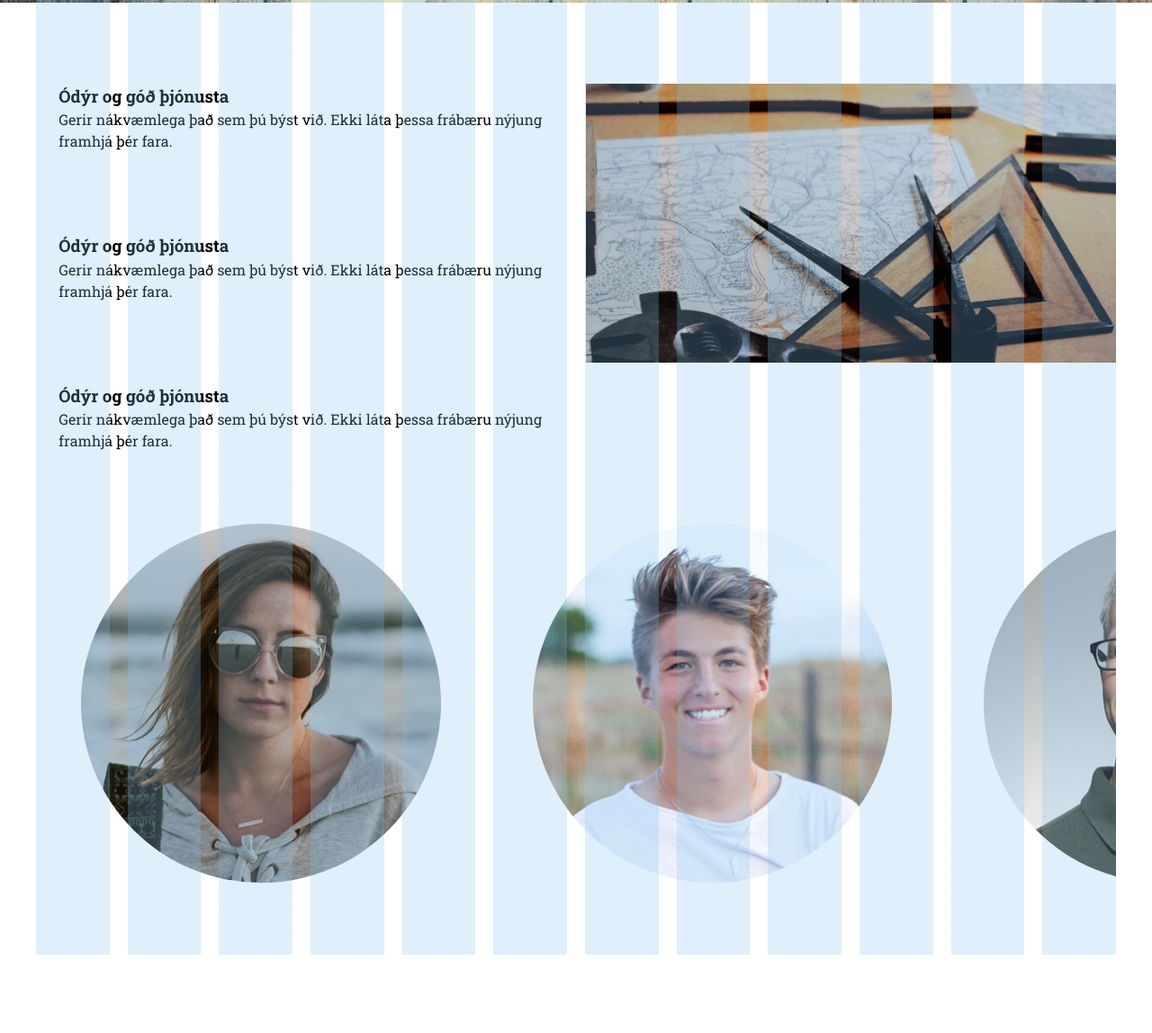
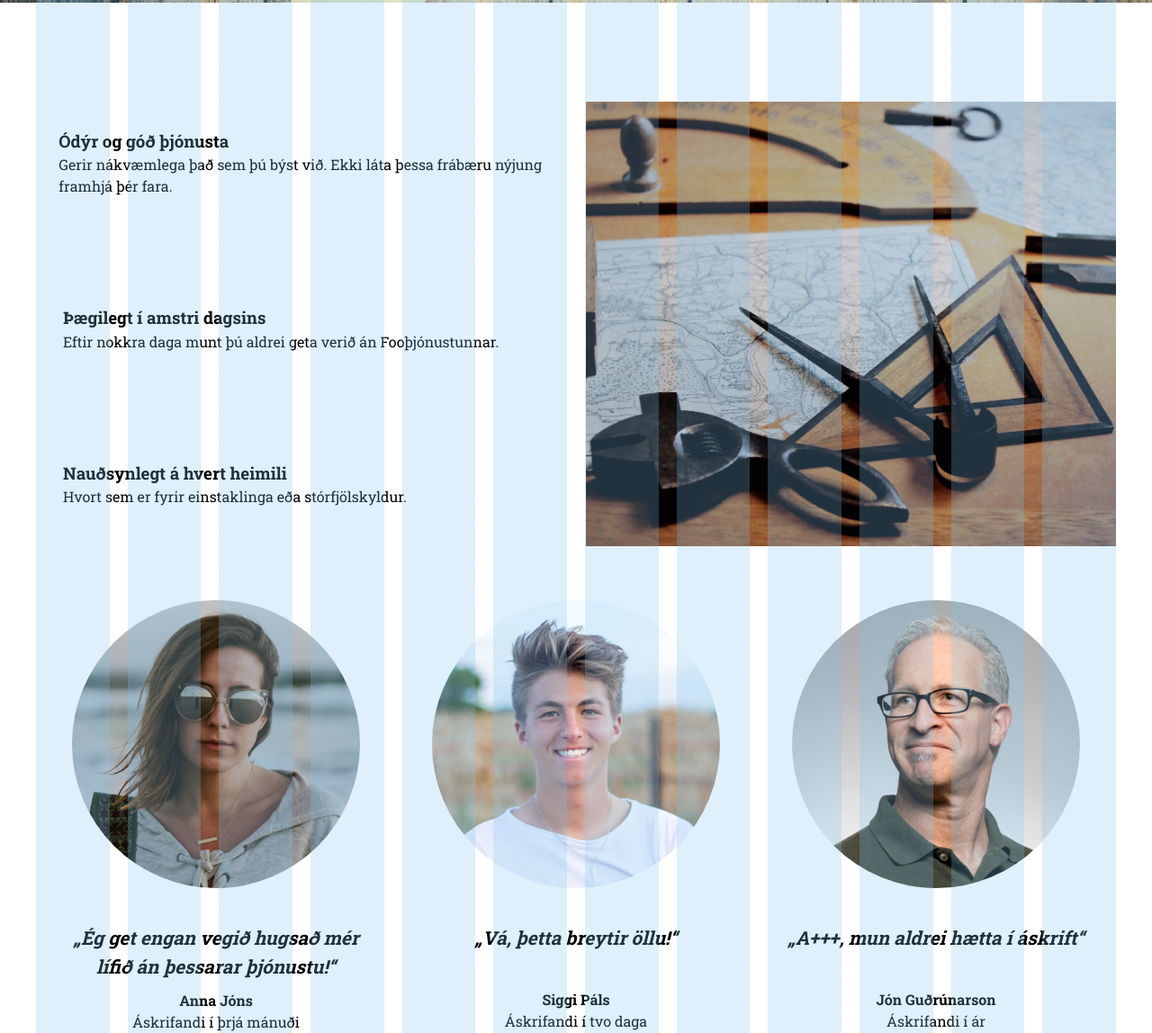
Before and after one commit to MadSuperSheep/Verkefni-7, a website: page main/index.html in a window 1280 px wide. Shown: the part 477-1625 px from the top of the page at 90% size. Before the commit the page ends 1538 px from the top, so only its background shows below. Drawn offline with Linux system fonts and the light colour scheme.

Commit message:
forsíðudót
123

```diff
--- a/main/index.html
+++ b/main/index.html
@@ -17,7 +17,7 @@
     </header>
 
     <main>
-      <div class="forsida">
+      <div class="forsida forsida__slagordflex">
         <div class="forsida forsida__slagord">
           <div class="forsida forsida__checkogtext">
             <img src="gogn/check.svg" alt="check1" class="myndir myndir__check">
@@ -29,15 +29,15 @@
           <div class="forsida forsida__checkogtext">
             <img src="gogn/check.svg" alt="check2" class="myndir myndir__check">
             <div class="forsida forsida__text">
-              <h3>Ódýr og góð þjónusta</h3>
-              <p>Gerir nákvæmlega það sem þú býst við. Ekki láta þessa frábæru nýjung framhjá þér fara.</p>
+              <h3>Þægilegt í amstri dagsins</h3>
+              <p>Eftir nokkra daga munt þú aldrei geta verið án Fooþjónustunnar.</p>
             </div>
           </div>
           <div class="forsida forsida__checkogtext">
             <img src="gogn/check.svg" alt="check3" class="myndir myndir__check">
             <div class="forsida forsida__text">
-              <h3>Ódýr og góð þjónusta</h3>
-              <p>Gerir nákvæmlega það sem þú býst við. Ekki láta þessa frábæru nýjung framhjá þér fara.</p>
+              <h3>Nauðsynlegt á hvert heimili</h3>
+              <p>Hvort sem er fyrir einstaklinga eða stórfjölskyldur.</p>
             </div>
           </div>
         </div>
@@ -45,9 +45,30 @@
       </div>
 
       <div class="forsida forsida__profilemyndir">
-        <img src="gogn/profile1.jpg" alt="profilemynd1" class="myndir myndir__profilemynd">
-        <img src="gogn/profile2.jpg" alt="profilemynd2" class="myndir myndir__profilemynd">
-        <img src="gogn/profile3.jpg" alt="profilemynd3" class="myndir myndir__profilemynd">
+        <div class="forsida forsida__profileflex">
+          <img src="gogn/profile1.jpg" alt="profilemynd1" class="myndir myndir__profilemynd">
+          <div class="forsida forsida__profiletexti">
+            <p class="p p__italic">„Ég get engan vegið hugsað mér lífið án þessarar þjónustu!“</p>
+            <p class="p p__nafn">Anna Jóns</p>
+            <p class="p p__askrift">Áskrifandi í þrjá mánuði</p>
+          </div>
+        </div>
+        <div class="forsida forsida__profileflex">
+          <img src="gogn/profile2.jpg" alt="profilemynd2" class="myndir myndir__profilemynd">
+          <div class="forsida forsida__profiletexti">
+            <p class="p p__italic">„Vá, þetta breytir öllu!“</p>
+            <p class="p p__nafn2">Siggi Páls</p>
+            <p class="p p__askrift">Áskrifandi í tvo daga</p>
+          </div>
+        </div>
+        <div class="forsida forsida__profileflex">
+          <img src="gogn/profile3.jpg" alt="profilemynd3" class="myndir myndir__profilemynd">
+          <div class="forsida forsida__profiletexti">
+            <p class="p p__italic">„A+++, mun aldrei hætta í áskrift“</p>
+            <p class="p p__nafn2">Jón Guðrúnarson</p>
+            <p class="p p__askrift">Áskrifandi í ár</p>
+          </div>
+        </div>
       </div>
     </main>
       <footer>
--- a/scss/forsida.scss
+++ b/scss/forsida.scss
@@ -1,11 +1,15 @@
-@import "../scss/config";
+@import '../scss/config';
 
 .forsida {
   display: flex;
   flex-direction: row;
 
-  @media (max-width: 800px) { //lóðrétt þegar viewport er minna en 600px
-    flex-direction: column;
+  &__slagordflex {
+    margin: $gutter 0;
+    @media (max-width: 600px) { //lóðrétt þegar viewport er minna en 600px
+      flex-direction: column;
+    }
+
   }
 
   &__slagord { //slagorðin koma lóðrétt
@@ -16,18 +20,60 @@
 
   &__checkogtext { //check og textinn er lárétt
     flex-direction: row;
+    padding-top: $gutter * 1.5;
+    @media (max-width: 800px) {
+      padding: 0;
+    }
   }
 
   &__text { //textinn lóðrétt flex
+    flex-direction: column;
     font-size: 1rem;
-    flex-direction: column;
+    padding-right: 12px;
     padding-top: 90px;
-    padding-right: 12px;
   }
 
   &__profilemyndir {
+    align-content: flex-start;
+    align-items: baseline;
     max-width: 100%;
+    width: 100%;
+    @media(max-width: 600px) {
+      flex-direction: column;
+    }
+  }
+
+  &__profileflex {
+    align-items: center;
+    flex: 1;
+    flex-direction: column;
+    height: 100%;
+    max-height: 100%;
     width: 100%;
   }
 
+  &__profiletexti {
+    flex: 1;
+    flex-direction: column;
+    max-width: 90%;
+    text-align: center;
+  }
 }
+
+.p {
+  &__italic {
+    font-size: 1.3rem;
+    font-style: italic;
+    font-weight: bold;
+  }
+
+  &__nafn {
+    font-weight: bold;
+    padding-top: $gutter * .5;
+  }
+
+  &__nafn2 {
+    font-weight: bold;
+    padding-top: $gutter * 2;
+  }
+}
--- a/scss/myndir.scss
+++ b/scss/myndir.scss
@@ -1,40 +1,45 @@
-@import "../scss/config";
+@import '../scss/config';
 
 .myndir {
 
   &__check { //checkbox
-    width: 5%;
     height: 5%;
     padding-top: 90px;
+    width: 5%;
 
   }
 
   &__1 { //mynd hliðiná checkboxum
     flex: 1;
-    max-width: 50%;
-    max-height: 50vh; //bara tilraun
-    min-height: 50vh; //tilraun
+    height: 100%;
+    max-height: 600px;
+    max-width: 600px;
+    min-height: 550px;
+    min-width: 1px;
+    object-fit: cover; //svo það teygist ekki á myndinni í mjög stóru viewporti
+    padding-left: .7rem;
+    padding-top: 90px;
     width: 100%;
-    height: 100%;
-    padding-left: 0.7rem;
-    padding-top: 90px;
-    object-fit: cover; //svo það teygist ekki á myndinni í mjög stóru viewporti
 
-    @media (max-width: 800px) { //stækkum myndina þegar hún fer niður fyrir textann
-      max-width:100%;
+    @media (max-width: 600px) { //stækkum myndina þegar hún fer niður fyrir textann
+      margin-top: $gutter;
+      max-width: 100%;
+      min-height: 1px;
       padding: 1rem;
     }
   }
 
   &__profilemynd {
+    border-radius: 50%; //hringur
     flex: 1;
-    max-width: 33.3%;
-    max-height: 33.3%;
+    height: 100%;
+    max-height: 400px;
+    max-width: 400px;
+    min-height: 1px;
+    min-width: 1px;
+    padding: $gutter * 2;
     width: 100%;
-    height: 100%;
-    object-fit: cover;
-    border-radius: 50%; //hringur
-    margin: 80px 52px 80px 50px;
+    //object-fit: cover;
   }
 
 }
```
Also changed, not shown: main/styles.css.
